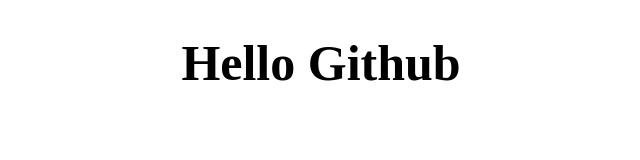
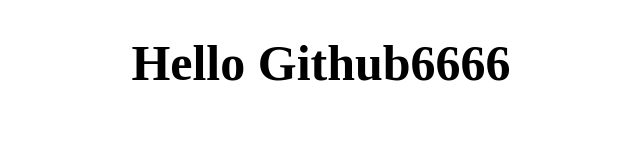
Before and after one commit to 2867254664/wjq.github.io, a plain HTML site: page index.html in a window 1280 px wide. Shown: the whole page, without its empty margins (319-959 px from the left). Drawn offline with Linux system fonts and the light colour scheme.

Commit message:
this is the message describing the commit

```diff
--- a/index.html
+++ b/index.html
@@ -11,7 +11,7 @@
     </style>
 </head>
 <body>
-    <h1>Hello Github</h1>
+    <h1>Hello Github6666</h1>
 	<script>
 
 	</script>
```
